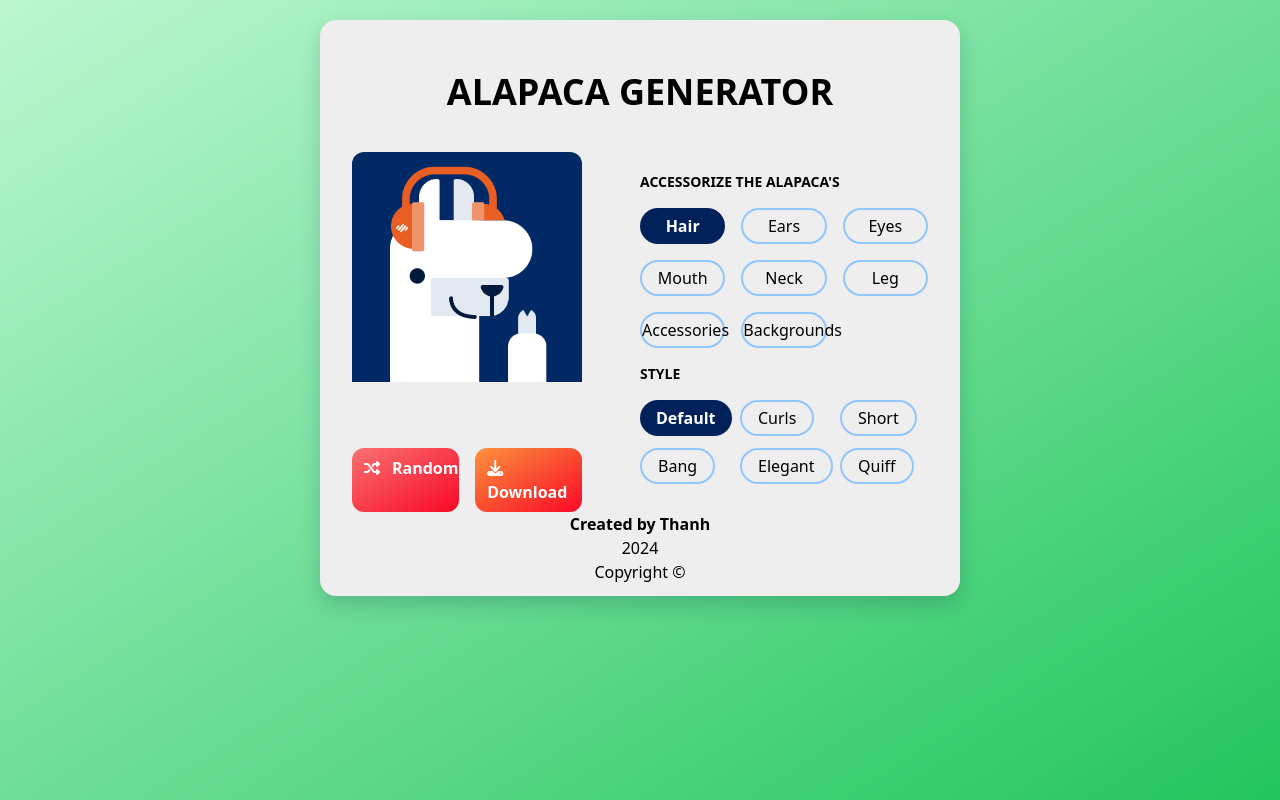
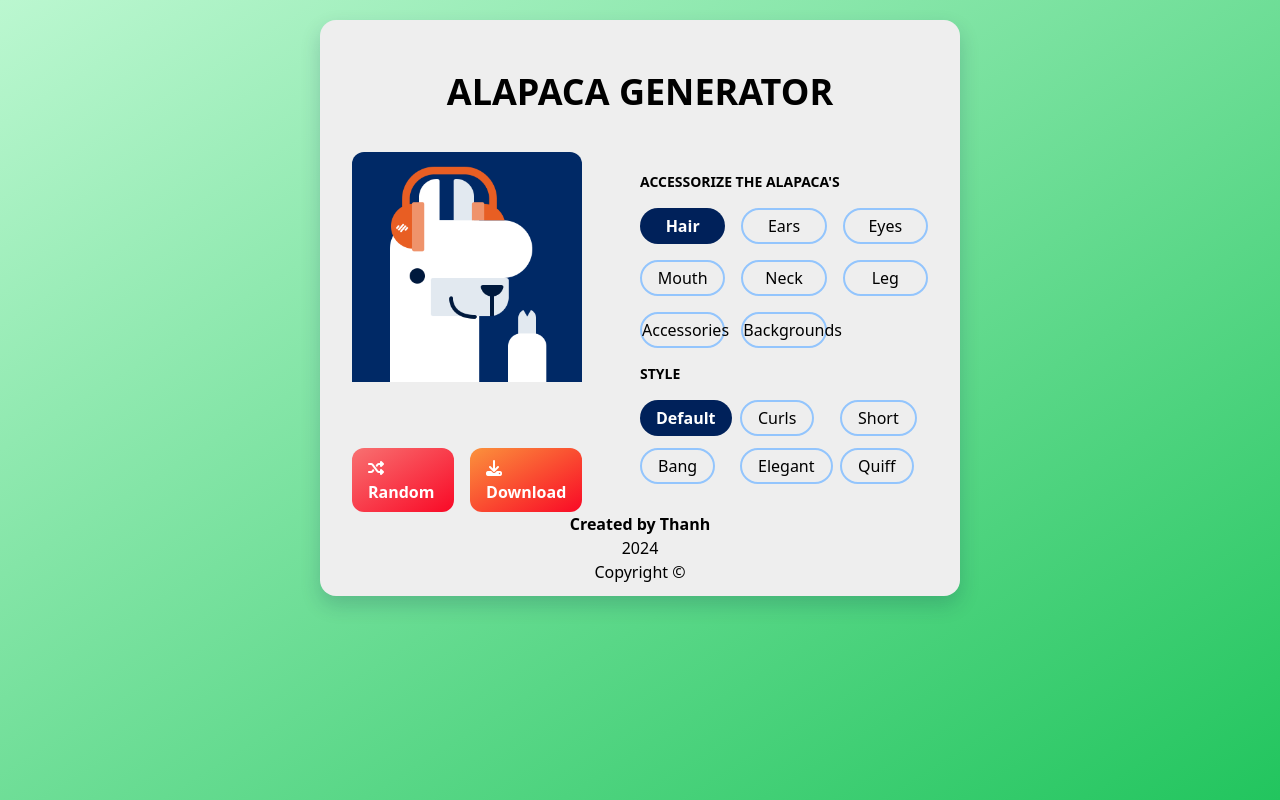
Before and after one commit to ccna123/profile_change, a React (Create React App) app: page / in a window 1280 px wide. Built offline with nearby package versions, Linux system fonts and the light colour scheme.

Commit message:
Update App.jsx

```diff
--- a/src/App.jsx
+++ b/src/App.jsx
@@ -88,14 +88,14 @@ function App() {
             <section className="h-[420px] rounded-xl mr-4 lg:w-[80%] lg:h-[280px] relative overflow-hidden">
               <DisplayAlapaca updateStyle={updateStyle} />
             </section>
-            <div className=" md:w-[80%] flex gap-4">
-              <div className="bg-gradient-to-br from-red-400 to-[#f90926] text-white rounded-xl pl-3 hover:scale-105 hover:duration-75 mt-4 w-full py-2">
+            <div className="md:w-[80%] flex gap-4">
+              <div className="bg-gradient-to-br from-red-400 to-[#f90926] text-white rounded-xl px-4 hover:scale-105 hover:duration-75 mt-4 py-2">
                 <i className="fa-solid fa-shuffle mr-3" />
                 <button onClick={handleRandomStyle} className="font-bold">
                   Random
                 </button>
               </div>
-              <div className="bg-gradient-to-br from-orange-400 to-[#f90926] text-white rounded-xl pl-3 hover:scale-105 hover:duration-75 mt-4 w-full py-2 ">
+              <div className="bg-gradient-to-br from-orange-400 to-[#f90926] text-white rounded-xl px-4 hover:scale-105 hover:duration-75 mt-4 py-2 ">
                 <i className="fa-solid fa-download mr-3" />
                 <button onClick={handleDownload} className="font-bold">
                   Download
```
